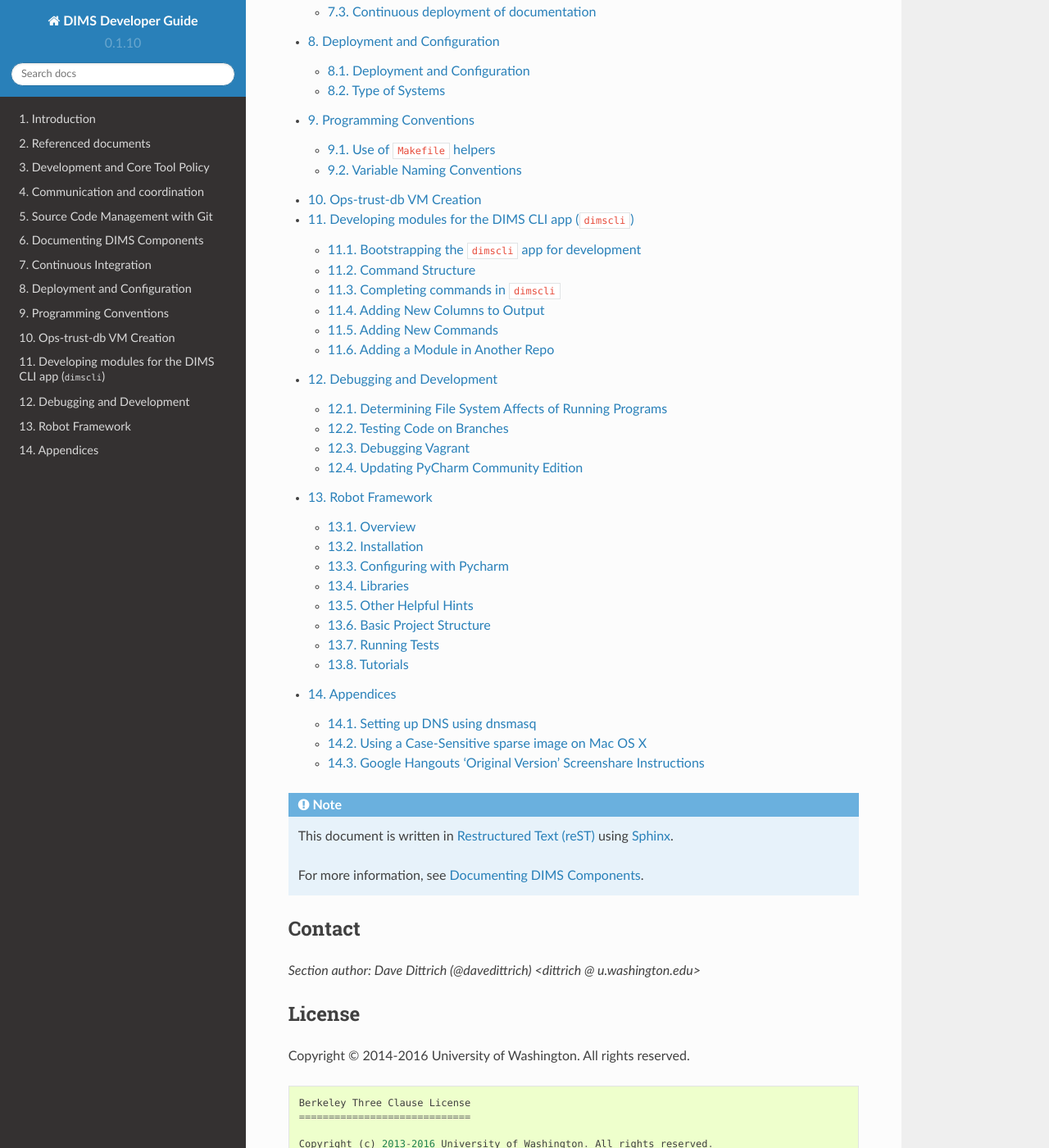
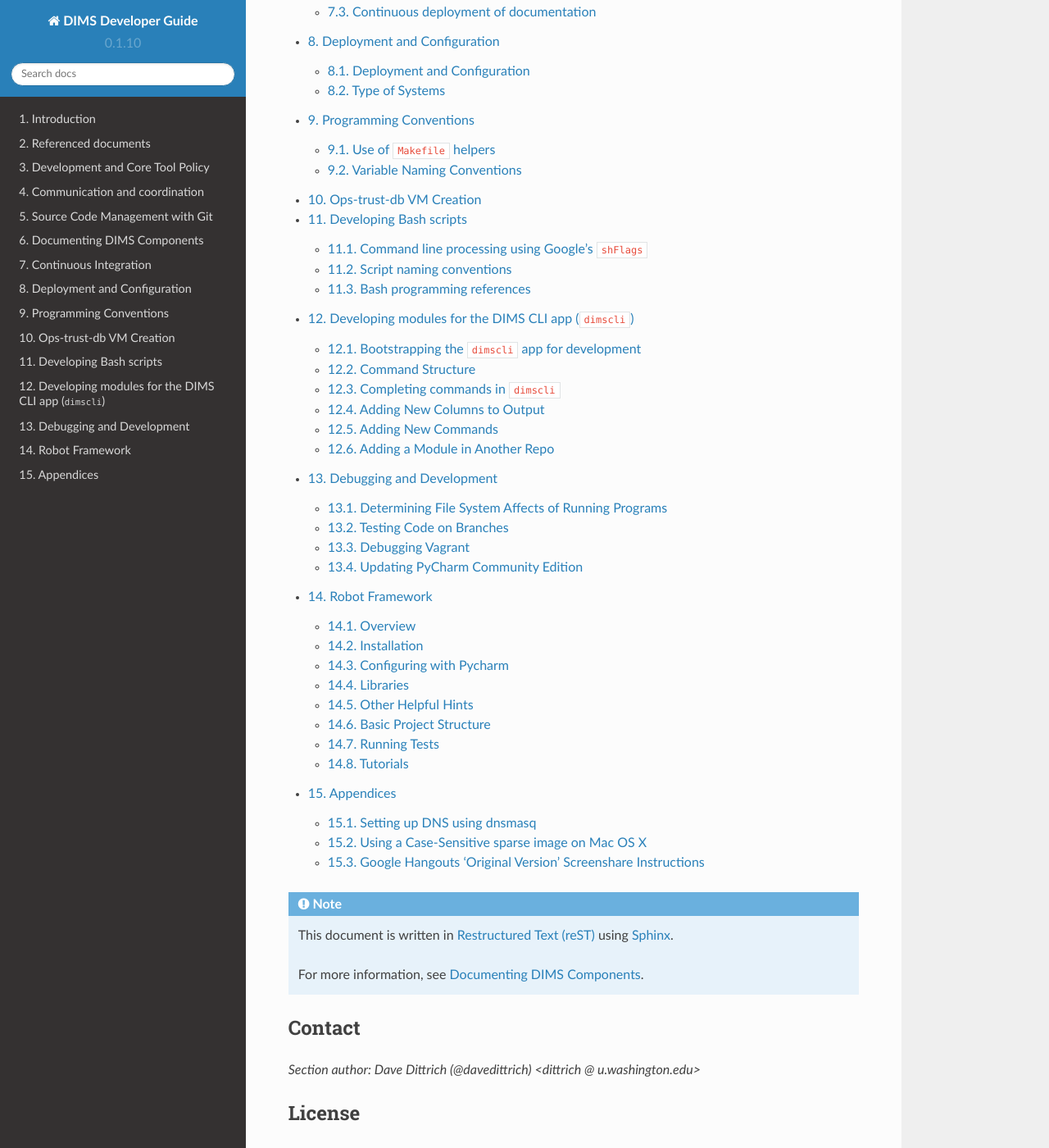
Before and after one commit to uw-dims/dims-devguide, a Sphinx documentation site: the page built from docs/source/index.rst, in a window 1280 px wide and 1400 px high, scrolled down 1155 px. Shown: the whole window at 82% size. Built offline with Sphinx 7.4.7 and the Read the Docs theme 2.0.0, drawn with Linux system fonts in a browser that asks for light colours; pages that are not in the unit, such as notebooks, are missing from menus; some of the changed lines change nothing that is shown.

Commit message:
Add section on writing Bash scripts

```diff
--- /dev/null
+++ b/docs/source/dimsscripts.rst
@@ -0,0 +1,205 @@
+.. _dimsscripts:
+
+Developing Bash scripts
+=======================
+
+The DIMS project uses many scripts (and GNU ``make`` files) to structure,
+organize, and serve as an abstraction layer wrapping other applications that
+require a large number of variables or command line options to function.
+Because the DIMS project attempts to support multiple independent instances of
+a set of open source tools on a small-scale distributed system, the ability to
+generalize operations across a set of a dozen or more servers is important.
+This is not necessary to scale to one large system with hundreds or thousands
+of servers, but rather to support a single small group operating multiple
+replicated instances of the distributed system for *development*, *testing*,
+*production for group A* and *production for group B*, etc.
+
+Many of the basic scripts used in the DIMS project are written in Bourne Again
+Shell (BASH, a.k.a. Bash and ``bash``). Bash is a relatively simple scripting
+language for basic things, but quickly can get very complicated when attempting
+to perform advanced tasks that are required for scalable distributed systems.
+
+Advanced Bash programming requires understanding of some fairly low-level
+Unix/Linux process and file system concepts, as well as learning how to do
+run-time debugging of a scripting shell language that can be far more opaque
+than languages like Python executed within Integrated Development Environments
+(IDEs) and run-time debuggers.  (Bash does have a runtime debugger, but there
+is a steep learning curve for those diving into advanced Bash scripting.)
+
+.. _scriptingconventions:
+
+DIMs programmers are advised to read, understand, and follow (to the best
+of their ability) the Google `Shell Style Guide`_. Other references on
+advanced Bash scripting can be found in Section :ref:`bashreferences`.
+
+.. _Shell Style Guide: https://google.github.io/styleguide/shell.xml
+
+.. _shflags:
+
+Command line processing using Google's ``shFlags``
+--------------------------------------------------
+
+One of the most powerful features of Unix/Linux commands is the
+ability to inheret default behaviors (e.g., through setting
+environment variables that are passed from a process to its
+children and children's children as scripts invoke scripts),
+and to be able to alter or select options on the command line
+to change the scripts' behavior.
+
+The DIMS project uses Google's `shFlags`_ library to standardize
+command line processing. Programers are required to study
+the `Documentation shFlags 1.2.x.`_ page to learn how `shFlags`_
+works and how to use it.
+
+.. _shFlags: https://github.com/kward/shflags
+.. _Documentation shFlags 1.2.x.: https://github.com/kward/shflags/wiki/Documentation12x
+
+All scripts should support a common set of basic functions such
+as the following:
+
+*  ``--help`` provides help on arguments and options supported
+   by the script:
+
+   .. code-block:: none
+
+       $ test.vagrant.list --help
+       usage: test.vagrant.list [options] [ACTION] FQDN
+       flags:
+         -d,--[no]debug:  enable debug mode (default: false)
+         -C,--category:  category identifier (default: 'devops')
+         -D,--deployment:  deployment identifier (default: 'develop')
+         -g,--group:  inventory group to list (default: 'vagrants')
+         -r,--[no]running:  list only running vagrants (default: false)
+         -s,--[no]status:  return Vagrant status and exit (default: false)
+         -H,--[no]shortnames:  return short hostnames (default: false)
+         -u,--[no]usage:  show usage information (default: false)
+         -i,--[no]vagrants:  list vagrants from inventory (default: false)
+         -m,--[no]vms:  list Virtualbox VMs (default: false)
+         -v,--[no]verbose:  be verbose (default: false)
+         -V,--[no]version:  print version number and exit (default: false)
+         -h,--help:  show this help (default: false)
+
+   ..
+
+*  ``--usage`` provides more detailed information and examples of
+   how to invoke the script to perform required functions:
+
+   .. code-block:: none
+
+       $ test.vagrant.list --usage
+          usage: test.vagrant.factory [options] [ACTION] FQDN
+       flags:
+         -d,--[no]debug:  enable debug mode (default: false)
+         -b,--[no]list-boxes:  list Vagrant boxes (default: false)
+         -o,--[no]list-ovfs:  list Packer base OVF files (default: false)
+         -D,--[no]list-vms:  list Virtualbox VMs (default: false)
+         -s,--[no]vagrant-status:  return Vagrant status and exit (default: false)
+         -P,--[no]remove-packer-box:  remove Packer box file (default: false)
+         -u,--[no]usage:  show usage information (default: false)
+         -v,--[no]verbose:  be verbose (default: false)
+         -V,--[no]version:  print version number and exit (default: false)
+         -h,--help:  show this help (default: false)
+
+       where 'ACTION' is one of:
+           build         - build a virtual machine NAME for DEPLOYMENT-CATEGORY from
+                           locally checked out ansible-playbooks repo
+           build-develop - build a virtual machine NAME for DEPLOYMENT-CATEGORY from
+                           origin, branch dev, of ansible-playbooks (old default packer behavior)
+           clean         - clean up directory for virtual machine NAME
+           destroy       - destroy virtual machine NAME
+           spotless      - completely remove all traces of virtual machine NAME
+           get-args      - get args for test.vagrant.ansible-current
+           show          - show parameters used to build virtual machine NAME
+           usage         - show this help text
+
+       ... and 'FQDN' is the fully-qualified domain name of a host defined
+       in the directory /home/dittrich/dims/git/ansible-playbooks/v2/inventory/$DEPLOYMENT/host_vars/
+
+       To get the status of a vagrant, use the --vagrant-status option:
+
+         $ test.vagrant.factory --vagrant-status red.devops.local
+         Vagrant "red" status: running
+
+
+       To see status of all potential Vagrants, do:
+
+         $ test.vagrant.factory --vagrant-status
+         Vagrant "blue14" status: not created
+         Vagrant "blue16" status: not created
+         Vagrant "core-01" status: running
+         Vagrant "core-02" status: running
+         Vagrant "core-03" status: running
+         Vagrant "green" status: running
+         Vagrant "red" status: running
+         Vagrant "yellow" status: not created
+
+..
+
+*  ``--version`` produces the version number, which is typically
+   maintained using ``bumpversion`` (see Section :ref:`versionnumbers`
+   for how ``bumpversion`` is used.)
+
+   .. code-block:: none
+
+       $ test.vagrant.list --version
+       test.vagrant.list 1.2.28
+
+   ..
+
+.. _namingconventions:
+
+Script naming conventions
+-------------------------
+
+.. todo::
+
+    Placeholder section.
+
+..
+
+
+.. _bashreferences:
+
+Bash programming references
+---------------------------
++ `Basic grammar rules of Bash`_, BashHackersWiki
++ `Commandlinefu.com`_
+    + `Find Duplicate Files (based on size first, then MD5 hash)`_
+    + `Recursively remove all empty directories`_
+    + GitHub `google/styleguide`_ ("Style guides for Google-originated open-source projects")
+        + `Shell Style Guide`_
+
++ Command line option parsing
+    + GitHub `kward/shflags`_ (Automatically exported from https://code.google.com/p/shflags)
+    + `Easy Bash Scripting With Shflags`_, by Steve Francia, July 8, 2011
+    + `Using getopts in bash shell script to get long and short command line options`_, Stackoverflow post
+
++ Advanced Bash scripting
+    + `How "Exit Traps" Can Make Your Bash Scripts Way More Robust And Reliable`_, by Aaron Maxwell
+    + `I set variables in a loop that's in a pipeline. Why do they disappear after the loop terminates? Or, why can't I pipe data to read?`_, BasFAQ/024
+    + `The Ultimate Bash Array Tutorial with 15 Examples`_, by Sasikala on June 3, 2010
+    + `BashGuide/Arrays`_
+
++ Debugging Bash scripts
+    + `Debug your shell scripts with bashdb`_, by Ben Martin, November 24, 2008
+    + `Debugging a script`_, Bash Hackers Wiki
+    + `Why does my shell script choke on whitespace or other special characters?`_, StackExchange post by Gilles, May 24 2014
+
+
+
+.. _Basic grammar rules of Bash: http://wiki.bash-hackers.org/syntax/basicgrammar
+.. _Commandlinefu.com: http://www.commandlinefu.com/
+.. _Find Duplicate Files (based on size first, then MD5 hash): http://www.commandlinefu.com/commands/view/3555/find-duplicate-files-based-on-size-first-then-md5-hash
+.. _Recursively remove all empty directories: http://www.commandlinefu.com/commands/view/5131/recursively-remove-all-empty-directories
+.. _google/styleguide: https://google-styleguide.googlecode.com/
+.. _Shell Style Guide: https://google.github.io/styleguide/shell.xml
+.. _kward/shflags: https://github.com/kward/shflags
+.. _Easy Bash Scripting With Shflags: http://spf13.com/post/easy-bash-scripting-with-shflags
+.. _Using getopts in bash shell script to get long and short command line options: http://stackoverflow.com/questions/402377/using-getopts-in-bash-shell-script-to-get-long-and-short-command-line-options/7680682#7680682
+.. _How "Exit Traps" Can Make Your Bash Scripts Way More Robust And Reliable: http://redsymbol.net/articles/bash-exit-traps/
+.. _I set variables in a loop that's in a pipeline. Why do they disappear after the loop terminates? Or, why can't I pipe data to read?: http://mywiki.wooledge.org/BashFAQ/024
+.. _The Ultimate Bash Array Tutorial with 15 Examples: http://www.thegeekstuff.com/2010/06/bash-array-tutorial
+.. _BashGuide/Arrays: http://mywiki.wooledge.org/BashGuide/Arrays
+.. _Debug your shell scripts with bashdb: https://www.linux.com/news/debug-your-shell-scripts-bashdb
+.. _Debugging a script: http://wiki.bash-hackers.org/scripting/debuggingtips
+.. _Why does my shell script choke on whitespace or other special characters?: http://unix.stackexchange.com/questions/131766/why-does-my-shell-script-choke-on-whitespace-or-other-special-characters
--- a/docs/source/index.rst
+++ b/docs/source/index.rst
@@ -26,6 +26,7 @@
    deployconfigure
    programming
    opstrustdb
+   dimsscripts
    dimscli
    servicediscovery
    dockerdatacenter
```
